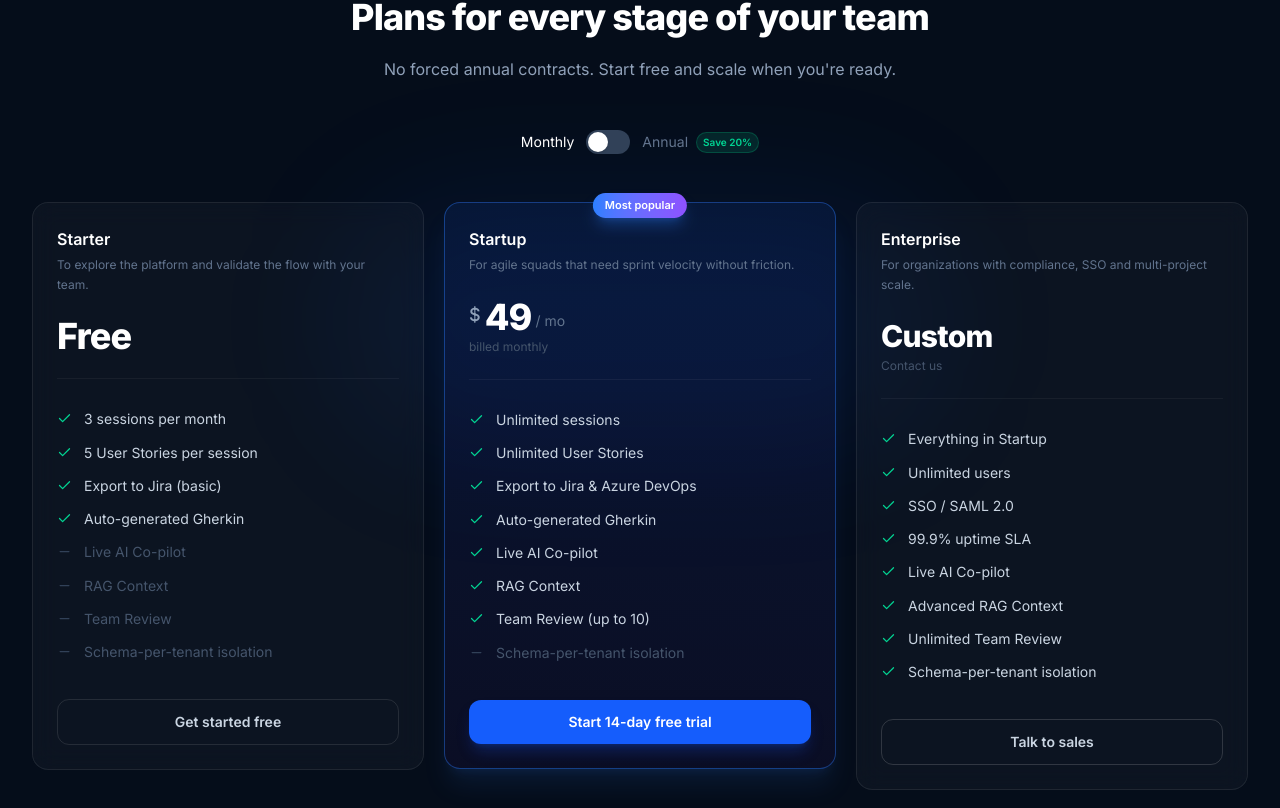
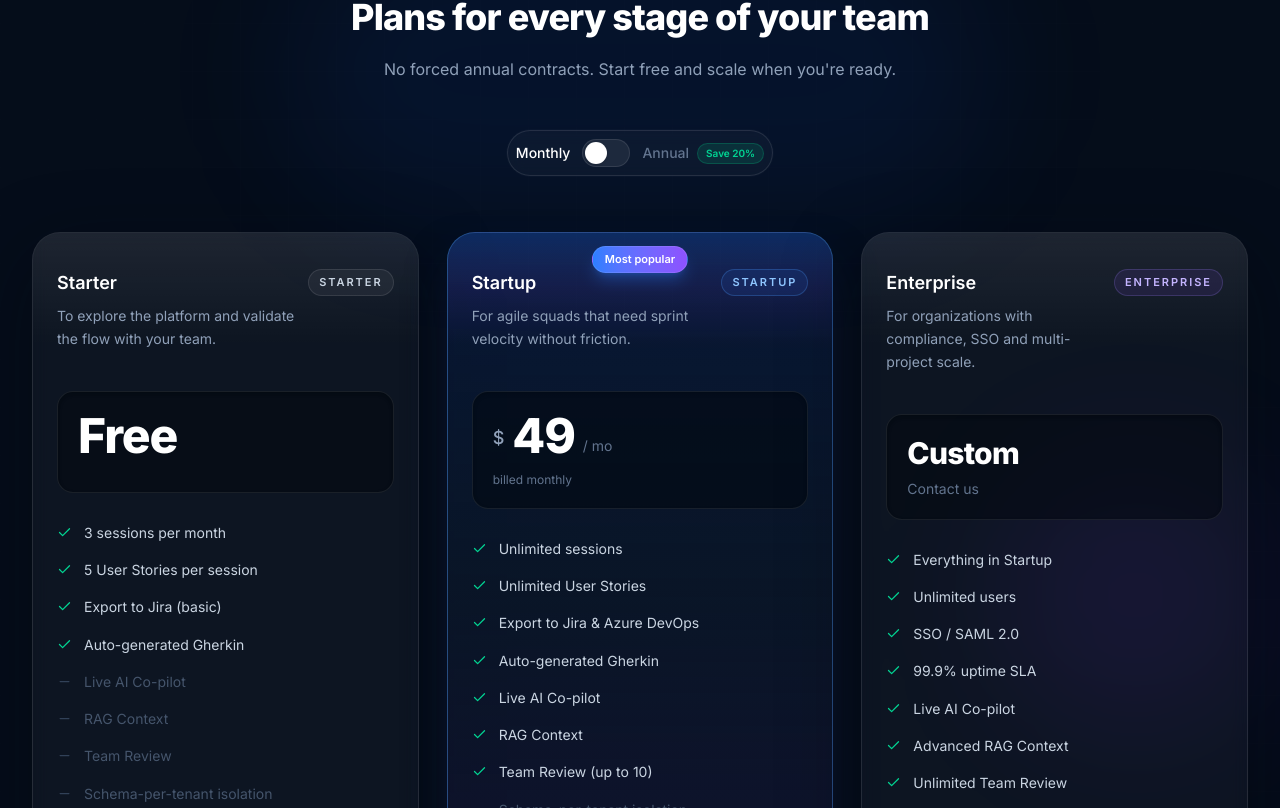
Before and after one commit to Kntro-Soft/reqsai-landing, a React (Vite) app: page / in a window 1280 px wide. Shown: the part 3052-3860 px from the top of the page. Built offline with nearby package versions, Linux system fonts and the light colour scheme.

Commit message:
feat: improve Pricing and Footer components with enhanced styling and layout adjustments

```diff
--- a/src/components/layout/Footer.jsx
+++ b/src/components/layout/Footer.jsx
@@ -78,12 +78,16 @@ export default function Footer() {
 
             {/* Brand column */}
             <div className="col-span-2 lg:col-span-1">
-              <a href="/" className="inline-flex items-center gap-1.5 mb-4" aria-label="ReqsAI — home">
-                <span className="flex items-center justify-center w-7 h-7 rounded-lg bg-blue-600 text-white text-xs font-bold select-none">
-                  R
-                </span>
-                <span className="font-semibold text-white tracking-tight">
-                  Reqs<span className="gradient-text">AI</span>
+              <a href="/" className="inline-flex items-center gap-2.5 mb-4" aria-label="ReqsAI — home">
+                <img
+                  src="/reqsai-combination-mark-white.webp"
+                  alt="ReqsAI"
+                  className="h-8 w-auto"
+                  width="36"
+                  height="36"
+                />
+                <span className="text-base font-semibold tracking-tight text-white">
+                  Reqs AI
                 </span>
               </a>
               <p className="text-sm text-slate-500 leading-relaxed max-w-[200px]">
--- a/src/components/sections/Pricing.jsx
+++ b/src/components/sections/Pricing.jsx
@@ -5,27 +5,29 @@ import { Check, Minus } from 'lucide-react'
 function BillingToggle({ annual, onChange }) {
   const { t } = useTranslation()
   return (
-    <div className="inline-flex items-center gap-3">
-      <span className={`text-sm ${!annual ? 'text-white' : 'text-slate-500'}`}>
+    <div className="inline-flex items-center gap-3 rounded-full border border-white/10 bg-white/[0.03] p-2 shadow-[0_0_0_1px_rgba(255,255,255,0.02)] backdrop-blur-sm">
+      <span className={`text-sm font-medium transition-colors ${!annual ? 'text-white' : 'text-slate-500'}`}>
         {t('pricing.toggle_monthly')}
       </span>
       <button
         role="switch"
         aria-checked={annual}
         onClick={() => onChange(!annual)}
-        className={`relative w-11 h-6 rounded-full transition-colors duration-200 focus-visible:outline focus-visible:outline-2 focus-visible:outline-blue-500 ${
-          annual ? 'bg-blue-600' : 'bg-slate-700'
+        className={`relative h-7 w-12 rounded-full border transition-all duration-200 focus-visible:outline focus-visible:outline-2 focus-visible:outline-blue-500 ${
+          annual
+            ? 'border-blue-500/50 bg-blue-600 shadow-lg shadow-blue-600/20'
+            : 'border-white/10 bg-slate-800'
         }`}
       >
         <span
-          className={`absolute top-0.5 left-0.5 w-5 h-5 bg-white rounded-full shadow transition-transform duration-200 ${
+          className={`absolute top-0.5 left-0.5 h-5.5 w-5.5 rounded-full bg-white shadow transition-transform duration-200 ${
             annual ? 'translate-x-5' : 'translate-x-0'
           }`}
         />
       </button>
-      <span className={`text-sm flex items-center gap-2 ${annual ? 'text-white' : 'text-slate-500'}`}>
+      <span className={`text-sm font-medium flex items-center gap-2 transition-colors ${annual ? 'text-white' : 'text-slate-500'}`}>
         {t('pricing.toggle_annual')}
-        <span className="text-[10px] font-semibold bg-emerald-500/15 text-emerald-400 border border-emerald-500/25 px-1.5 py-0.5 rounded-full">
+        <span className="text-[10px] font-semibold bg-emerald-500/15 text-emerald-400 border border-emerald-500/25 px-2 py-0.5 rounded-full">
           {t('pricing.save_badge')}
         </span>
       </span>
@@ -62,6 +64,8 @@ function PlanCard({ plan, annual }) {
   const price = annual ? plan.annual : plan.monthly
   const isEnterprise = plan.monthly === null
   const isFree = price === 0
+  const hasDiscount = !isEnterprise && !isFree && annual && plan.monthly > plan.annual
+  const savings = hasDiscount ? plan.monthly - plan.annual : 0
 
   const billingLabel = annual ? t('pricing.billed_annually') : t('pricing.billed_monthly')
 
@@ -73,58 +77,89 @@ function PlanCard({ plan, annual }) {
 
   return (
     <article
-      className={`relative flex flex-col rounded-2xl p-6 transition-all duration-300 hover:-translate-y-1 ${
+      className={`relative flex h-full flex-col overflow-hidden rounded-[28px] px-6 pb-6 pt-9 transition-all duration-300 hover:-translate-y-1 ${
         plan.highlight
-          ? 'bg-gradient-to-b from-blue-600/10 to-violet-600/5 border border-blue-500/40 shadow-xl shadow-blue-500/10'
-          : 'glass'
+          ? 'border border-blue-400/40 bg-gradient-to-b from-blue-600/14 via-navy-800/95 to-violet-600/10 shadow-2xl shadow-blue-950/50'
+          : 'border border-white/10 bg-white/[0.035] shadow-[0_24px_80px_rgba(3,8,15,0.42)] backdrop-blur-sm'
       }`}
     >
+      <div
+        className={`pointer-events-none absolute inset-x-0 top-0 h-28 ${
+          plan.highlight
+            ? 'bg-gradient-to-b from-blue-500/18 via-violet-500/10 to-transparent'
+            : 'bg-gradient-to-b from-white/7 to-transparent'
+        }`}
+        aria-hidden="true"
+      />
+
       {/* Popular badge */}
       {plan.highlight && (
-        <div className="absolute -top-3 left-1/2 -translate-x-1/2">
-          <span className="inline-block px-3 py-1 rounded-full text-[11px] font-semibold bg-gradient-to-r from-blue-500 to-violet-500 text-white shadow-lg shadow-blue-500/30">
+        <div className="absolute left-1/2 top-3 -translate-x-1/2">
+          <span className="inline-block rounded-full border border-white/10 bg-gradient-to-r from-blue-500 to-violet-500 px-3 py-1 text-[11px] font-semibold text-white shadow-lg shadow-blue-500/30">
             {t('pricing.popular_badge')}
           </span>
         </div>
       )}
 
       {/* Plan header */}
-      <div className="mb-6">
-        <h3 className="text-base font-semibold text-white mb-1">{plan.name}</h3>
-        <p className="text-xs text-slate-500 leading-relaxed">{plan.desc}</p>
+      <div className="relative mb-6">
+        <div className="mb-4 flex items-start justify-between gap-3">
+          <div>
+            <h3 className="text-lg font-semibold text-white">{plan.name}</h3>
+            <p className="mt-2 text-sm text-slate-400 leading-relaxed">{plan.desc}</p>
+          </div>
+          <span
+            className={`shrink-0 rounded-full border px-2.5 py-1 text-[11px] font-semibold uppercase tracking-[0.18em] ${
+              plan.highlight
+                ? 'border-blue-400/25 bg-blue-500/10 text-blue-300'
+                : isEnterprise
+                  ? 'border-violet-400/20 bg-violet-500/10 text-violet-300'
+                  : 'border-white/10 bg-white/5 text-slate-300'
+            }`}
+          >
+            {plan.name}
+          </span>
+        </div>
       </div>
 
       {/* Price */}
-      <div className="mb-6 pb-6 border-b border-white/5">
+      <div className="relative mb-6 rounded-2xl border border-white/8 bg-navy-950/55 p-5 shadow-inner shadow-black/20">
         {isEnterprise ? (
           <div>
             <p className="text-3xl font-extrabold text-white tracking-tight">
               {t('pricing.custom_price')}
             </p>
-            <p className="text-xs text-slate-600 mt-1">{t('pricing.contact_us')}</p>
+            <p className="mt-2 text-sm text-slate-500">{t('pricing.contact_us')}</p>
           </div>
         ) : (
           <div>
-            <div className="flex items-end gap-1">
+            <div className="flex items-end gap-2">
               {!isFree && (
-                <span className="text-lg text-slate-400 mb-1.5 font-medium">$</span>
+                <span className="mb-2 text-lg font-medium text-slate-400">$</span>
               )}
-              <span className="text-4xl font-extrabold text-white tracking-tight leading-none">
+              <span className="text-5xl font-extrabold text-white tracking-tight leading-none">
                 {isFree ? t('pricing.cta_start').split(' ')[0] === 'Get' ? 'Free' : 'Gratis' : price}
               </span>
               {!isFree && (
-                <span className="text-slate-500 text-sm mb-1">{t('pricing.per_month')}</span>
+                <span className="mb-1 text-sm text-slate-500">{t('pricing.per_month')}</span>
               )}
             </div>
-            {!isFree && (
-              <p className="text-xs text-slate-600 mt-1">{billingLabel}</p>
-            )}
+            <div className="mt-3 flex flex-wrap items-center gap-2">
+              {!isFree && (
+                <p className="text-xs text-slate-500">{billingLabel}</p>
+              )}
+              {hasDiscount && (
+                <span className="rounded-full border border-emerald-500/20 bg-emerald-500/10 px-2 py-1 text-[11px] font-medium text-emerald-300">
+                  -${savings}
+                </span>
+              )}
+            </div>
           </div>
         )}
       </div>
 
       {/* Features */}
-      <ul className="flex-1 space-y-0.5 mb-8" aria-label={`Features included in ${plan.name}`}>
+      <ul className="mb-8 flex-1 space-y-1.5" aria-label={`Features included in ${plan.name}`}>
         {plan.features.map((f, i) => (
           <FeatureRow key={i} feature={f} />
         ))}
@@ -133,12 +168,12 @@ function PlanCard({ plan, annual }) {
       {/* CTA */}
       <a
         href={plan.id === 'enterprise' ? '#contact' : '#signup'}
-        className={`block text-center text-sm font-semibold py-3 px-4 rounded-xl transition-all duration-200 ${
+        className={`mt-auto block text-center text-sm font-semibold py-3.5 px-4 rounded-xl transition-all duration-200 ${
           plan.highlight
             ? 'bg-blue-600 hover:bg-blue-500 text-white shadow-lg shadow-blue-600/25 hover:shadow-blue-500/30 hover:-translate-y-0.5'
             : plan.id === 'enterprise'
-              ? 'border border-white/15 text-slate-300 hover:text-white hover:border-white/30'
-              : 'border border-white/10 text-slate-300 hover:text-white hover:border-white/25'
+              ? 'border border-violet-400/20 bg-violet-500/8 text-violet-200 hover:text-white hover:border-violet-300/30 hover:bg-violet-500/12'
+              : 'border border-white/10 bg-white/4 text-slate-200 hover:text-white hover:border-white/25 hover:bg-white/6'
         }`}
       >
         {cta}
@@ -155,17 +190,22 @@ export default function Pricing() {
   return (
     <section
       id="pricing"
-      className="relative py-24 lg:py-32 border-t border-white/5"
+      className="relative overflow-hidden py-24 lg:py-32 border-t border-white/5"
       aria-labelledby="pricing-heading"
     >
       {/* Ambient glow */}
       <div className="absolute inset-0 pointer-events-none overflow-hidden" aria-hidden="true">
-        <div className="absolute top-1/3 left-1/2 -translate-x-1/2 w-[600px] h-64 bg-blue-600/8 rounded-full blur-3xl" />
+        <div className="absolute top-24 left-1/2 h-72 w-[700px] -translate-x-1/2 rounded-full bg-blue-600/8 blur-3xl" />
+        <div className="absolute right-0 top-1/2 h-72 w-72 rounded-full bg-violet-600/8 blur-3xl" />
+        <div className="absolute inset-0 opacity-[0.06]" style={{
+          backgroundImage: 'linear-gradient(rgba(255,255,255,0.08) 1px, transparent 1px), linear-gradient(90deg, rgba(255,255,255,0.08) 1px, transparent 1px)',
+          backgroundSize: '48px 48px',
+        }} />
       </div>
 
       <div className="relative mx-auto max-w-7xl px-4 sm:px-6 lg:px-8">
         {/* Header */}
-        <div className="text-center max-w-2xl mx-auto mb-12">
+        <div className="text-center max-w-3xl mx-auto mb-12">
           <span className="text-xs font-semibold text-blue-400 tracking-widest uppercase">
             {t('pricing.section_label')}
           </span>
@@ -181,12 +221,12 @@ export default function Pricing() {
         </div>
 
         {/* Billing toggle */}
-        <div className="flex justify-center mb-12">
+        <div className="flex justify-center mb-14">
           <BillingToggle annual={annual} onChange={setAnnual} />
         </div>
 
         {/* Plans grid */}
-        <div className="grid sm:grid-cols-3 gap-5 items-start">
+        <div className="grid gap-6 xl:gap-7 md:grid-cols-2 xl:grid-cols-3 items-stretch">
           {plans.map((plan) => (
             <PlanCard key={plan.id} plan={plan} annual={annual} />
           ))}
```
